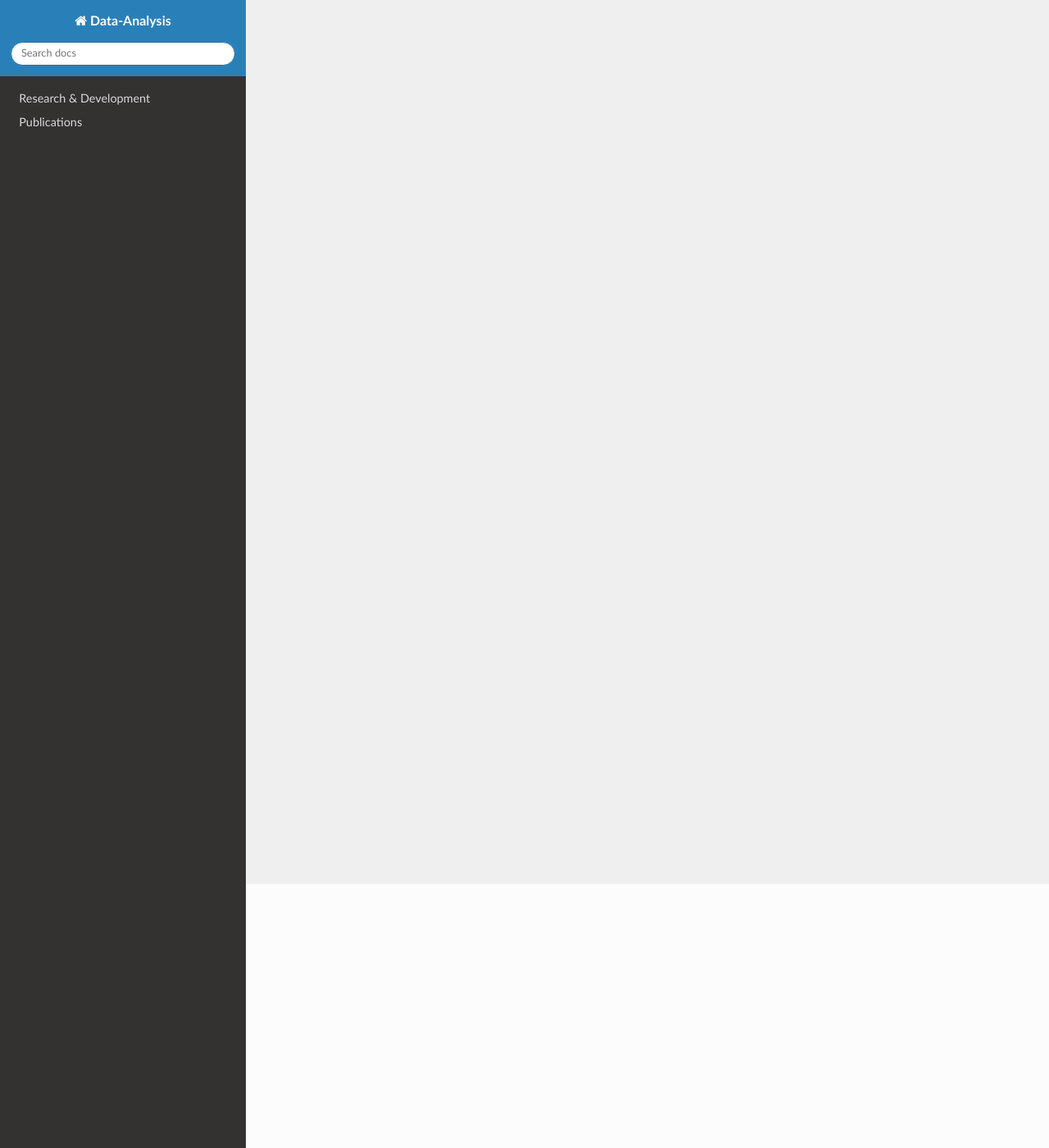
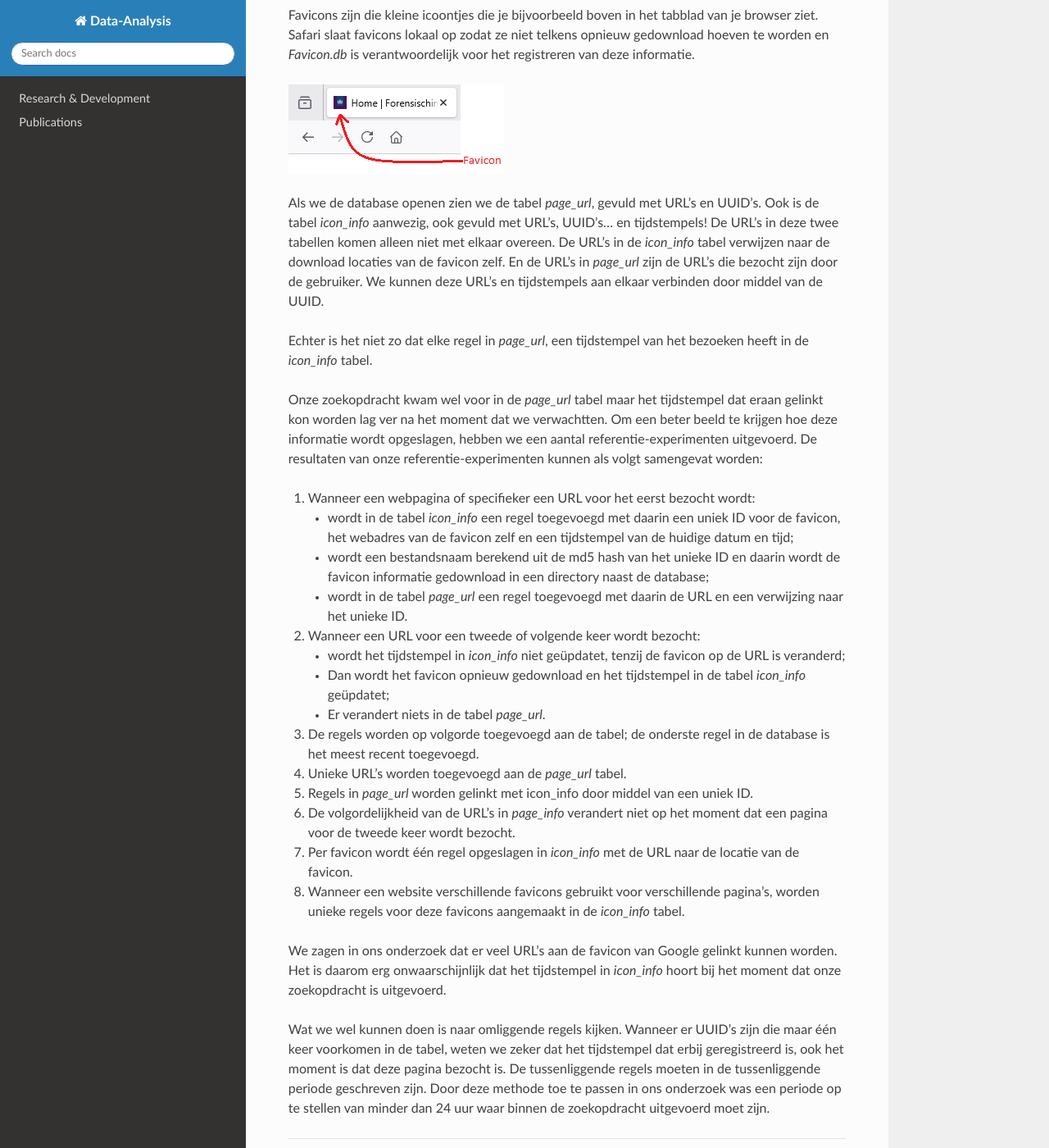
Before and after one commit to maala-nfi/dadocs, a Sphinx documentation site: the page built from docs/source/projects/favicons.rst, in a window 1280 px wide and 1400 px high, scrolled down 322 px. Shown: the whole window at 82% size. Built offline with Sphinx 7.4.7 and the Read the Docs theme 3.1.0, drawn with Linux system fonts in a browser that asks for light colours; some of the changed text lies outside the part shown.

Commit message:
inhoud toegevoegd

```diff
--- a/docs/source/projects/favicons.rst
+++ b/docs/source/projects/favicons.rst
@@ -1 +1,44 @@
-TEST
+.. _favicons:
+
+Op Favicon Safari
+==============================
+
+De onderzoeksvraag voor deze zaak was het vaststellen van het moment dat een bepaalde zoekopdracht is uitgevoerd met een Safari browser op een iPhone. Internetgeschiedenis blijft nog steeds een waardevolle bron van gebruikersactiviteiten. Helaas wordt de internetgeschiedenis vaak door een gebruiker, of na een lange tijd automatisch, verwijderd; zo ook in ons onderzoek. Gelukkig zijn er nog een aantal andere databases van deze browser waar een gebruiker zelf niet iets gemakkelijk uit kan verwijderen, zoals de ``Favicon.db`` database.
+
+Favicons zijn die kleine icoontjes die je bijvoorbeeld boven in het tabblad van je browser ziet. Safari slaat favicons lokaal op zodat ze niet telkens opnieuw gedownload hoeven te worden en `Favicon.db` is verantwoordelijk voor het registreren van deze informatie.
+
+.. image:: ../images/favicon1.png
+
+Als we de database openen zien we de tabel `page_url`, gevuld met URL’s en UUID’s. Ook is de tabel `icon_info` aanwezig, ook gevuld met URL’s, UUID’s… en tijdstempels! De URL’s in deze twee tabellen komen alleen niet met elkaar overeen. De URL’s in de `icon_info` tabel verwijzen naar de download locaties van de favicon zelf. En de URL’s in `page_url` zijn de URL’s die bezocht zijn door de gebruiker. We kunnen deze URL’s en tijdstempels aan elkaar verbinden door middel van de UUID.
+
+Echter is het niet zo dat elke regel in `page_url`, een tijdstempel van het bezoeken heeft in de `icon_info` tabel.
+
+Onze zoekopdracht kwam wel voor in de `page_url` tabel maar het tijdstempel dat eraan gelinkt kon worden lag ver na het moment dat we verwachtten. Om een beter beeld te krijgen hoe deze informatie wordt opgeslagen, hebben we een aantal referentie-experimenten uitgevoerd. De resultaten van onze referentie-experimenten kunnen als volgt samengevat worden:
+
+1.  Wanneer een webpagina of specifieker een URL voor het eerst bezocht wordt:
+
+    * wordt in de tabel `icon_info` een regel toegevoegd met daarin een uniek ID voor de favicon, het webadres van de favicon zelf en een tijdstempel van de huidige datum en tijd;
+    * wordt een bestandsnaam berekend uit de md5 hash van het unieke ID en daarin wordt de favicon informatie gedownload in een directory naast de database;
+    * wordt in de tabel `page_url` een regel toegevoegd met daarin de URL en een verwijzing naar het unieke ID.
+
+2.  Wanneer een URL voor een tweede of volgende keer wordt bezocht:
+
+    * wordt het tijdstempel in `icon_info` niet geüpdatet, tenzij de favicon op de URL is veranderd;
+    * Dan wordt het favicon opnieuw gedownload en het tijdstempel in de tabel `icon_info` geüpdatet;
+    * Er verandert niets in de tabel `page_url`.
+
+3.  De regels worden op volgorde toegevoegd aan de tabel; de onderste regel in de database is het meest recent toegevoegd.
+
+4.  Unieke URL’s worden toegevoegd aan de `page_url` tabel.
+
+5.  Regels in `page_url` worden gelinkt met icon_info door middel van een uniek ID.
+
+6.	De volgordelijkheid van de URL's in `page_info` verandert niet op het moment dat een pagina voor de tweede keer wordt bezocht.
+
+7.	Per favicon wordt één regel opgeslagen in `icon_info` met de URL naar de locatie van de favicon.
+
+8.	Wanneer een website verschillende favicons gebruikt voor verschillende pagina’s, worden unieke regels voor deze favicons aangemaakt in de `icon_info` tabel.
+
+We zagen in ons onderzoek dat er veel URL’s aan de favicon van Google gelinkt kunnen worden. Het is daarom erg onwaarschijnlijk dat het tijdstempel in `icon_info` hoort bij het moment dat onze zoekopdracht is uitgevoerd.
+
+Wat we wel kunnen doen is naar omliggende regels kijken. Wanneer er UUID’s zijn die maar één keer voorkomen in de tabel, weten we zeker dat het tijdstempel dat erbij geregistreerd is, ook het moment is dat deze pagina bezocht is. De tussenliggende regels moeten in de tussenliggende periode geschreven zijn. Door deze methode toe te passen in ons onderzoek was een periode op te stellen van minder dan 24 uur waar binnen de zoekopdracht uitgevoerd moet zijn.
```
